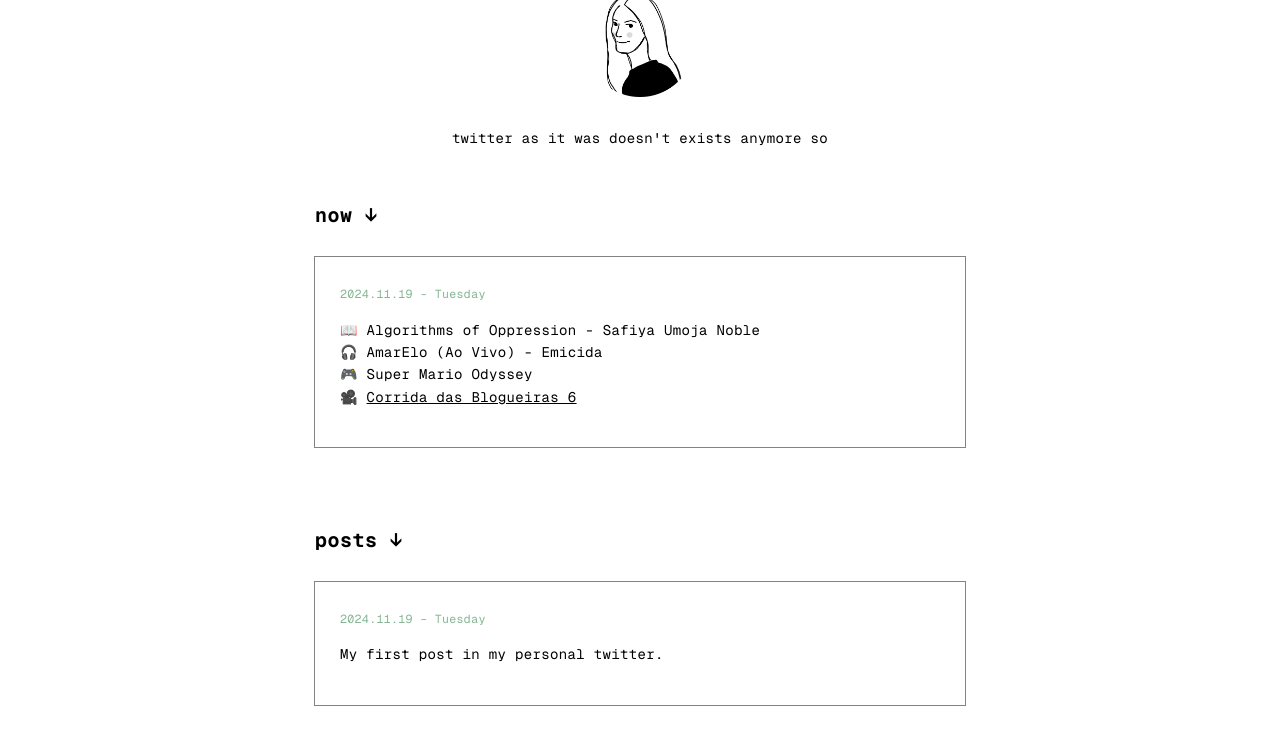
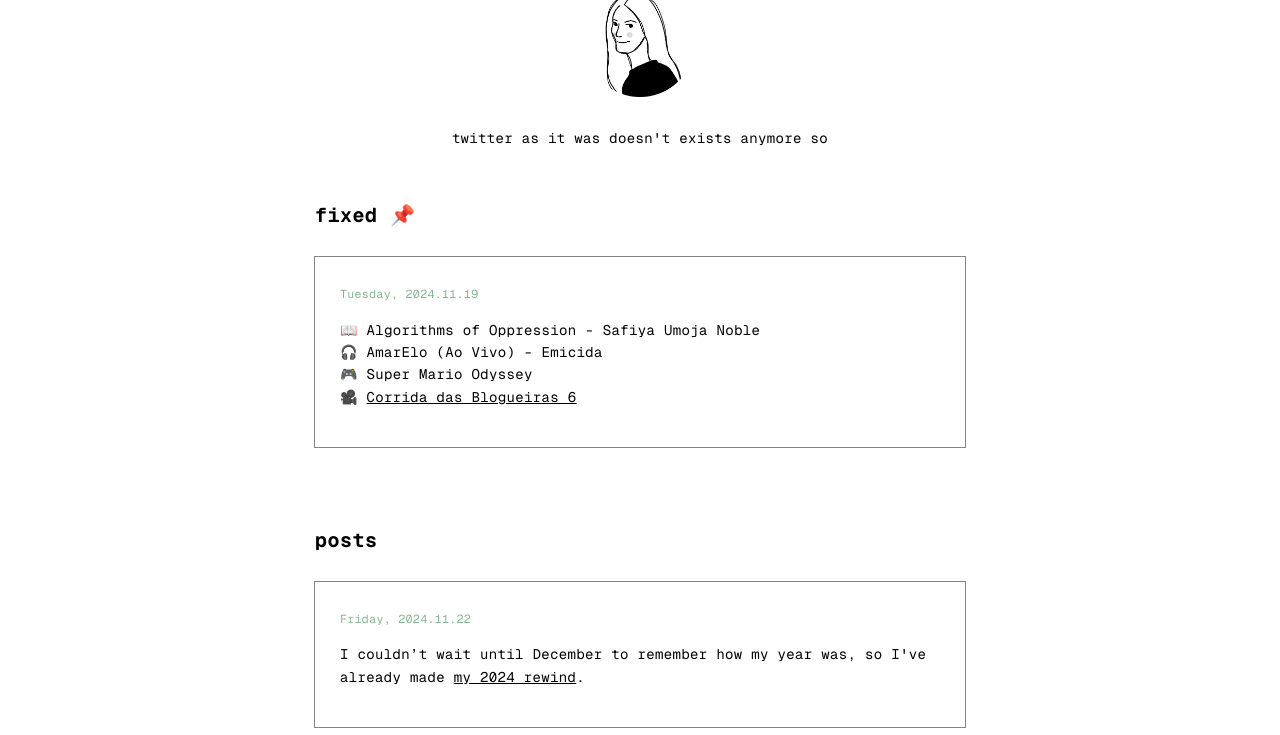
Before and after one commit to victoriabcher/mywebsite, a plain HTML site: page blog.html in a window 1280 px wide. Shown: the part 75-810 px from the top of the page. Drawn offline with nearby package versions, Linux system fonts and the light colour scheme; a web font is replaced by a local one.

Commit message:
Add files via upload

```diff
--- a/blog.html
+++ b/blog.html
@@ -19,6 +19,7 @@
             <a href="index.html" >home</a>
             <a href="about.html" >about</a>
             <a href="blog.html" style="color: #84B693;">blog</a>
+            <a href="projects.html" >projects</a>
             <!-- <a href="#album">album</a> -->
             <!-- <a href="#git">projects</a> -->
         </nav>
@@ -30,10 +31,10 @@
             <p>twitter as it was doesn't exists anymore so</p>
         </div>
 
-        <h2>now ↓</h2>
+        <h2>fixed 📌</h2>
 
         <div class="now" id="0">
-            <small>2024.11.19 - Tuesday</small>
+            <small>Tuesday, 2024.11.19</small>
             <p> </p>
             <p>📖 Algorithms of Oppression - Safiya Umoja Noble<br>
             🎧 AmarElo (Ao Vivo) - Emicida<br>
@@ -42,17 +43,21 @@
         </div>
         <br>
 
-        <h2>posts ↓</h2>
+        <h2>posts</h2>
 
         <!-- CODE FOR A NEW POST ------
         <div class="post" id="1">
             <small>2024.11.08 – Friday</small>
-            <p>Obligatory post-election update. Not much nice to say. It sucks that this country is so dumb and angry. Gonna try to focus on the things I can control, I guess. Hope you're doing ok.</p>
+            <p>Text</p>
         </div> -->
 
+        <div class="post" id="2">
+            <small>Friday, 2024.11.22</small>
+            <p>I couldn’t wait until December to remember how my year was, so I've already made <a href="subpages/2024.html" target="_blank">my 2024 rewind</a>.</p>
+        </div>
 
-        <div class="post" id="2">
-            <small>2024.11.19 – Tuesday</small>
+        <div class="post" id="1">
+            <small>Tuesday, 2024.11.19</small>
             <p>My first post in my personal twitter.</p>
         </div>
 
```
